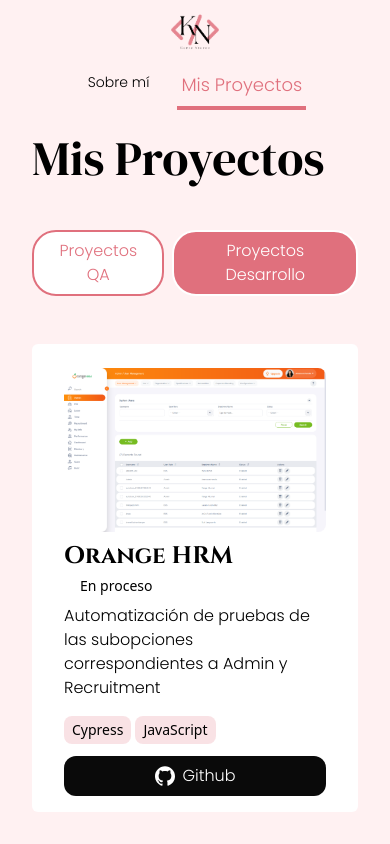
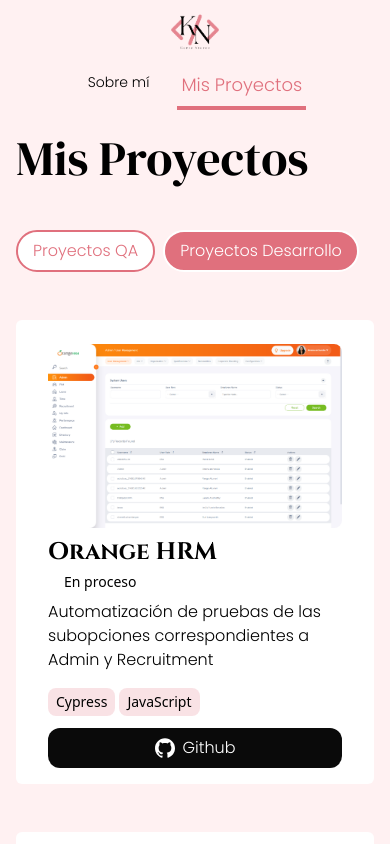
Before and after one commit to Klis18/kportfolio, an Angular app: page /projects in a window 390 px wide. Shown: the top 844 px of the page. Built offline with nearby package versions, Linux system fonts and the light colour scheme.

Commit message:
aplicando responsive en los botones

```diff
--- a/src/app/about/pages/about/about.html
+++ b/src/app/about/pages/about/about.html
@@ -1,4 +1,4 @@
-<div class="px-8 md:px-12 lg:px-12 xl:px-12 py-4 md:py-8 lg:py-8 xl:py-8">
+<div class="px-4 md:px-8 lg:px-12 xl:px-12 py-4 md:py-8 lg:py-8 xl:py-8">
     <div class="grid grid-cols-2 rounded-3xl ">
         <div class="px-4 lg:px-8 xl:px-8 flex items-center col-span-2 lg:col-span-1 xl:col-span-1">
             <div>
--- a/src/app/projects/components/project-card/project-card.html
+++ b/src/app/projects/components/project-card/project-card.html
@@ -25,7 +25,7 @@
                                 <span class="primary-bg px-2 py-1 rounded-lg">{{tool}}</span>
                             }
                         </div>
-                        <div class="flex gap-4">
+                        <div class="flex flex-wrap gap-4">
                             @if(project().githubLink != ''){
                                 <button class="bg-neutral-950 text-white px-4 py-2 rounded-xl w-full flex items-center justify-center gap-2 fill-white cursor-pointer" (click)="redirectToLink(project().githubLink)">
                                     <svg role="img" viewBox="0 0 24 24" class="size-5" xmlns="http://www.w3.org/2000/svg"><title>GitHub</title><path d="M12 .297c-6.63 0-12 5.373-12 12 0 5.303 3.438 9.8 8.205 11.385.6.113.82-.258.82-.577 0-.285-.01-1.04-.015-2.04-3.338.724-4.042-1.61-4.042-1.61C4.422 18.07 3.633 17.7 3.633 17.7c-1.087-.744.084-.729.084-.729 1.205.084 1.838 1.236 1.838 1.236 1.07 1.835 2.809 1.305 3.495.998.108-.776.417-1.305.76-1.605-2.665-.3-5.466-1.332-5.466-5.93 0-1.31.465-2.38 1.235-3.22-.135-.303-.54-1.523.105-3.176 0 0 1.005-.322 3.3 1.23.96-.267 1.98-.399 3-.405 1.02.006 2.04.138 3 .405 2.28-1.552 3.285-1.23 3.285-1.23.645 1.653.24 2.873.12 3.176.765.84 1.23 1.91 1.23 3.22 0 4.61-2.805 5.625-5.475 5.92.42.36.81 1.096.81 2.22 0 1.606-.015 2.896-.015 3.286 0 .315.21.69.825.57C20.565 22.092 24 17.592 24 12.297c0-6.627-5.373-12-12-12"/></svg>
--- a/src/app/projects/pages/projects/projects.html
+++ b/src/app/projects/pages/projects/projects.html
@@ -1,4 +1,4 @@
-<div class="px-8 md:px-12 lg:px-12 xl:px-12 py-4 md:py-8 lg:py-8 xl:py-8">
+<div class="px-4 md:px-8 lg:px-12 xl:px-12 py-4 md:py-8 lg:py-8 xl:py-8">
     <h1 class="text-5xl">Mis Proyectos</h1>
     <div class="flex items-center my-12 gap-2">
         <button [class.primary-active]="projectsRole() == 'qa'"
```
